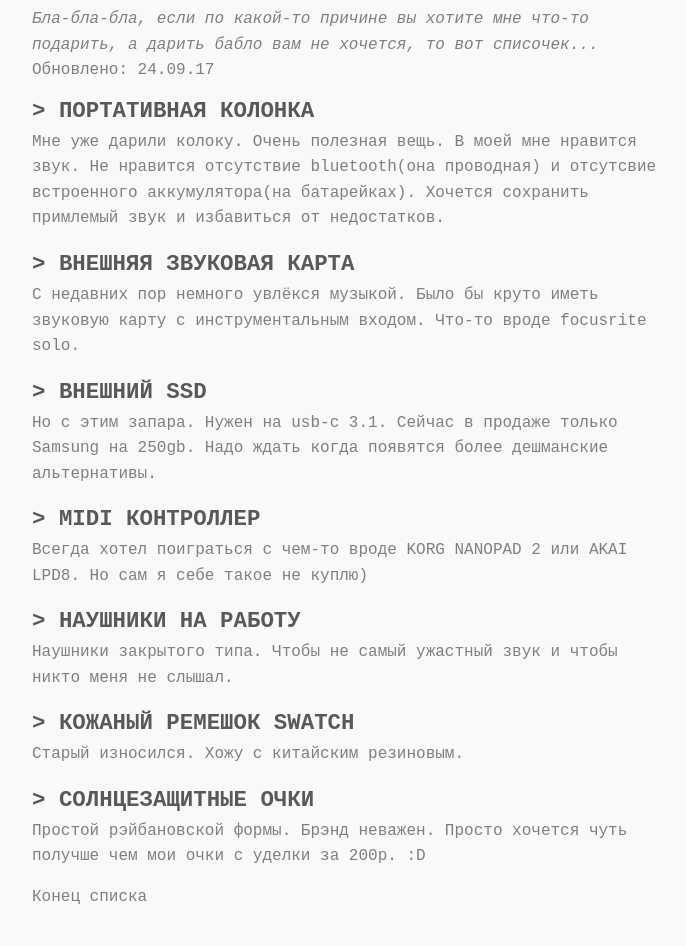
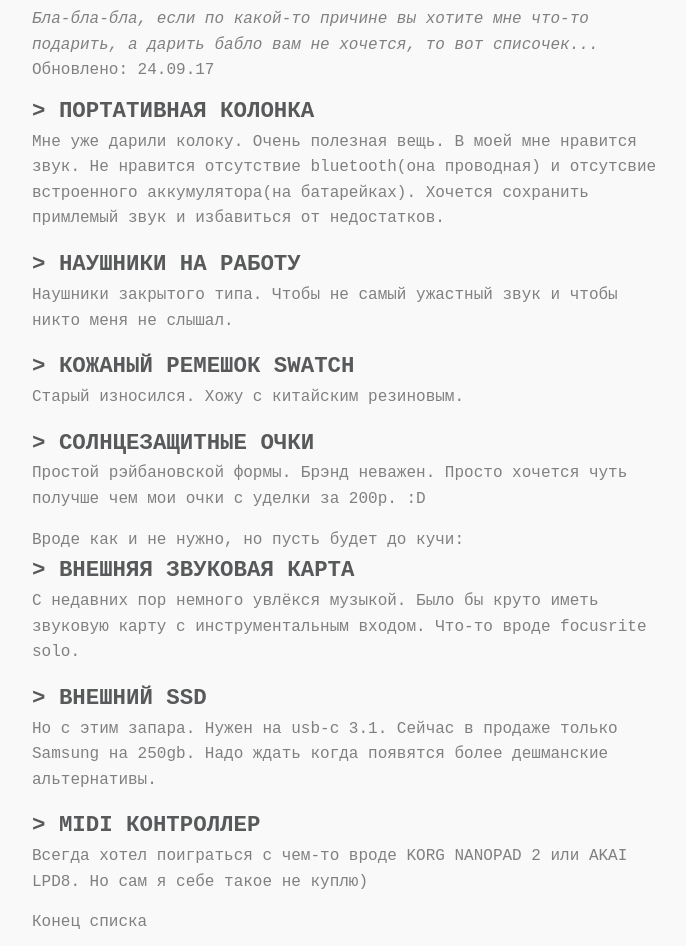
Before and after one commit to simple17/simple17.github.io, a plain HTML site: page wishlist.html in a window 1280 px wide. Shown: the part 59-1005 px from the top of the page, without its empty margins (288-974 px from the left). Before the commit the page ends 979 px from the top, so only its background shows below. Drawn offline with Linux system fonts and the light colour scheme; a web font is replaced by a local one.

Commit message:
wishlist update

```diff
--- a/wishlist.html
+++ b/wishlist.html
@@ -22,18 +22,6 @@
           <p>Мне уже дарили колоку. Очень полезная вещь. В моей мне нравится звук. Не нравится отсутствие bluetooth(она проводная) и отсутсвие встроенного аккумулятора(на батарейках). Хочется сохранить примлемый звук и избавиться от недостатков.</p>
         </li>
         <li>
-          <h2>Внешняя звуковая карта</h2>
-          <p>С недавних пор немного увлёкся музыкой. Было бы круто иметь звуковую карту с инструментальным входом. Что-то вроде focusrite solo.</p>
-        </li>
-        <li>
-          <h2>Внешний SSD</h2>
-          <p>Но с этим запара. Нужен на usb-c 3.1. Сейчас в продаже только Samsung на 250gb. Надо ждать когда появятся более дешманские альтернативы.</p>
-        </li>
-        <li>
-          <h2>MIDI контроллер</h2>
-          <p>Всегда хотел поиграться с чем-то вроде KORG NANOPAD 2 или AKAI LPD8. Но сам я себе такое не куплю)</p>
-        </li>
-        <li>
           <h2>Наушники на работу</h2>
           <p>Наушники закрытого типа. Чтобы не самый ужастный звук и чтобы никто меня не слышал.</p>
         </li>
@@ -47,6 +35,23 @@
         </li>
       </ul>
     </section>
+    <section>
+      <p>Вроде как и не нужно, но пусть будет до кучи:</p>
+      <ul>
+        <li>
+          <h2>Внешняя звуковая карта</h2>
+          <p>С недавних пор немного увлёкся музыкой. Было бы круто иметь звуковую карту с инструментальным входом. Что-то вроде focusrite solo.</p>
+        </li>
+        <li>
+          <h2>Внешний SSD</h2>
+          <p>Но с этим запара. Нужен на usb-c 3.1. Сейчас в продаже только Samsung на 250gb. Надо ждать когда появятся более дешманские альтернативы.</p>
+        </li>
+        <li>
+          <h2>MIDI контроллер</h2>
+          <p>Всегда хотел поиграться с чем-то вроде KORG NANOPAD 2 или AKAI LPD8. Но сам я себе такое не куплю)</p>
+        </li>
+      </ul>
+    </section>
     <footer>Конец списка</footer>
   </body>
 </html>
```
